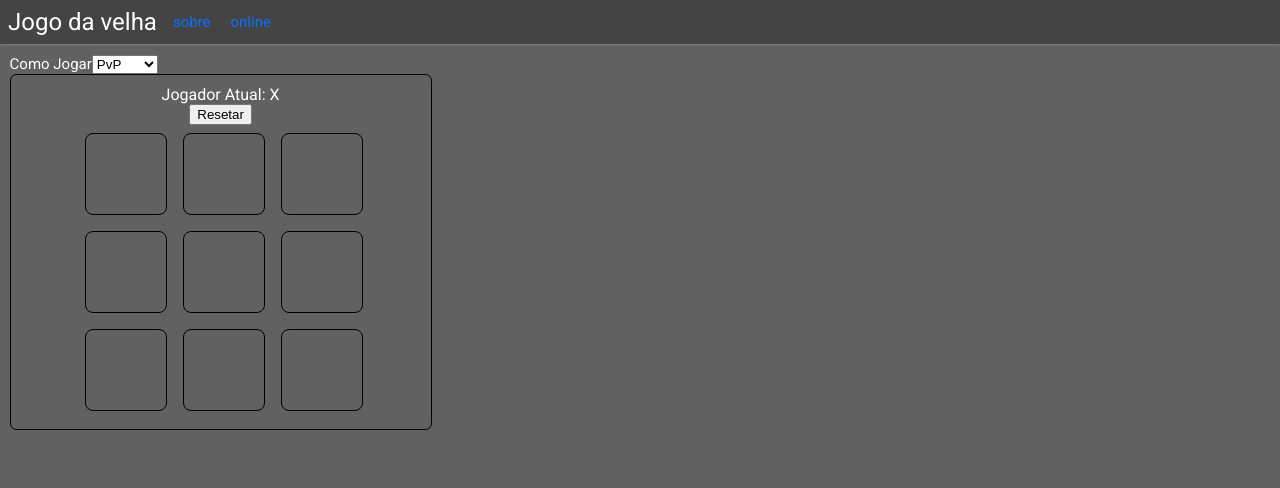
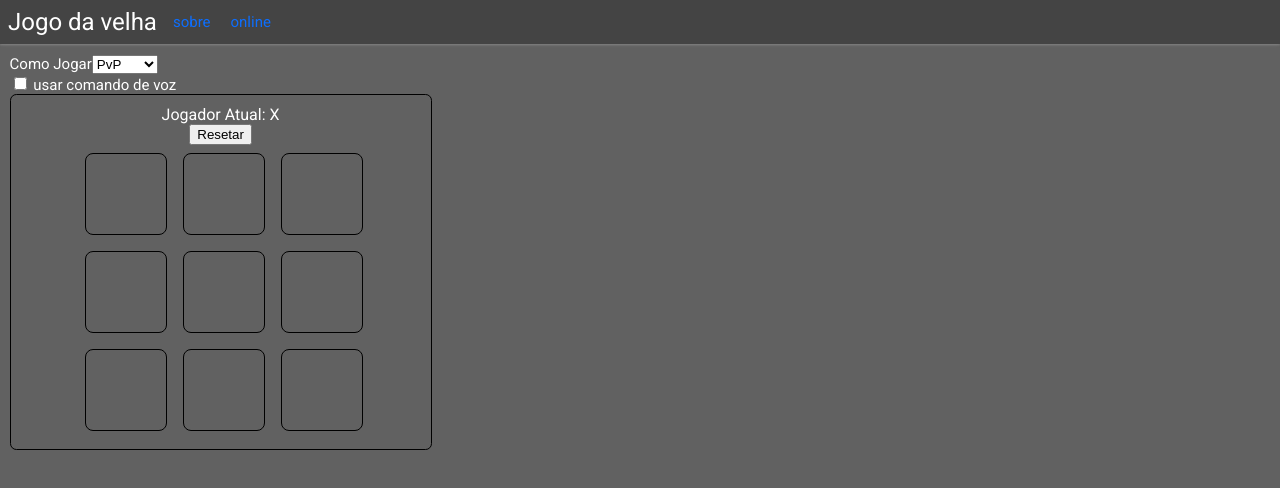
Before and after one commit to rcoliveira2016/game-da-old, a Nuxt app in the folder frontend/: page / in a window 1280 px wide. Shown: the top 488 px of the page. Built offline with nearby package versions, Linux system fonts and the light colour scheme.

Commit message:
ajustes na voz

```diff
--- /dev/null
+++ b/frontend/composables/parser-voz-jogo-da-velha/use-parser-voz-jogo-da-velha.ts
@@ -0,0 +1,84 @@
+interface IObjetoParserVozJogada {
+  linha: number;
+  coluna: number;
+}
+interface IErroParserVozJogada {
+  mensagem: string;
+}
+
+type ParserVozJogadaErro ={
+      sucesso: false;
+      erro: IErroParserVozJogada;
+};
+
+type ParserVozJogadaSucesso = {
+  sucesso: true;
+  objeto: IObjetoParserVozJogada;
+};
+
+type ParserVozJogada = ParserVozJogadaSucesso | ParserVozJogadaErro;
+
+const palavrasChaves = Object.freeze({
+  jogar: "jogar",
+  linha: "linha",
+  coluna: "coluna",
+});
+
+const mensagemErro = (
+  mensagem: string
+): {
+  sucesso: false;
+  erro: IErroParserVozJogada;
+} => {
+  return {
+    sucesso: false,
+    erro: {
+      mensagem,
+    },
+  };
+};
+
+const obterValorIndex = (textosSepadados: string[], texto: string) => {
+  const index = textosSepadados.indexOf(texto);
+  if (index == -1) {
+    return mensagemErro("Comando invalido");
+  }
+
+  const valor = textosSepadados[index + 1];
+  if (!valor) {
+    return mensagemErro("Comando invalido");
+  }
+
+  const valorInteriro = parseInt(valor);
+  if (isNaN(valorInteriro)) return mensagemErro("Comando invalido");
+  if(valorInteriro>4 || valorInteriro<1) return mensagemErro("Comando invalido");
+  return valorInteriro;
+};
+
+export const useParserVozJogada = (texto: string): ParserVozJogada => {
+  const incioTextoComandoJogada = texto
+    .substring(texto.indexOf(palavrasChaves.jogar))
+    .toLowerCase();
+
+  if (!incioTextoComandoJogada) {
+    return mensagemErro("Comando invalido");
+  }
+
+  const textosSepadados = incioTextoComandoJogada.split(" ");
+
+  if (textosSepadados.length != 5) return mensagemErro("Comando invalido");
+
+  const valorLinha = obterValorIndex(textosSepadados, palavrasChaves.linha);
+  if (typeof valorLinha === "object") return valorLinha;
+
+  const valorColuna = obterValorIndex(textosSepadados, palavrasChaves.coluna);
+  if (typeof valorColuna === "object") return valorColuna;
+
+  return {
+    sucesso: true,
+    objeto: {
+      linha: valorLinha,
+      coluna: valorColuna,
+    },
+  };
+};
--- a/frontend/composables/use-event-speech-recognition.ts
+++ b/frontend/composables/use-event-speech-recognition.ts
@@ -1,19 +1,47 @@
-type Fn = (texto:string)=> void
+type FnString = (texto: string) => void;
 
-export const useEventSpeechRecognition = () => {
-  const recognition = new webkitSpeechRecognition();
+export type EventSpeechRecognition = {
+  adicionarEventos(ouvinte: FnString): void;
+  iniciar(): void;
+  distruir(): void;
+  possuiSuporte: boolean;
+};
+
+export const useEventSpeechRecognition = (): EventSpeechRecognition => {
+  if (
+    !("SpeechRecognition" in window) &&
+    !("webkitSpeechRecognition" in window)
+  ) {
+    return {
+      adicionarEventos: (_: FnString) => {
+        console.error("Nao possui suporte");
+      },
+      iniciar: () => {
+        console.error("Nao possui suporte");
+      },
+      distruir: () => {
+        console.error("Nao possui suporte");
+      },
+      possuiSuporte: false,
+    };
+  }
+console.log("useEventSpeechRecognition");
+  const disparadorEvento = {
+    ouvintes: [] as FnString[],
+    dispararEventos(texto: string) {
+      this.ouvintes
+        .filter((ouvinte) => typeof ouvinte === "function")
+        .forEach((ouvinte) => ouvinte(texto));
+    },
+  };
+
+  var recognition: SpeechRecognition | undefined = undefined;
+
+  const iniciarReconhecimento = () => {
+    recognition = new webkitSpeechRecognition();
     recognition.interimResults = true;
     recognition.lang = "pt-BR";
     recognition.continuous = true;
-
-  const disparadorEvento = {
-    ouvintes: [] as Fn[],
-    dispararEventos(texto:string) {
-      this.ouvintes
-        .filter((ouvinte) => typeof ouvinte === "function")
-        .forEach((ouvinte) => ouvinte(texto));
-    }
-  };
 
     recognition.onresult = function (event) {
       for (let i = event.resultIndex; i < event.results.length; i++) {
@@ -23,11 +51,26 @@ export const useEventSpeechRecognition = () => {
         }
       }
     };
+
     recognition.start();
+  };
 
   return {
-    adicionarEventos(ouvinte: Fn) {
+    possuiSuporte: true,
+    iniciar() {
+      iniciarReconhecimento();
+    },
+    adicionarEventos(ouvinte: FnString) {
       disparadorEvento.ouvintes.push(ouvinte);
-    }
+    },
+    distruir() {
+      disparadorEvento.ouvintes = [];
+
+      if (!recognition) return;
+
+      recognition.stop();
+      recognition.abort();
+      recognition = undefined;
     }
   };
+};
--- a/frontend/composables/use-maneger-jogo-da-velha.ts
+++ b/frontend/composables/use-maneger-jogo-da-velha.ts
@@ -17,6 +17,7 @@ export const useManegerJogoDaVelha = () => {
   const ganhador = ref<ColJogoDaVelha | undefined>();
   const jogadorAtual = ref<ValorColSelecionado>("X");
   const iaPlayer = ref<ValorColSelecionado | "">("");
+  const usarVoz = ref(false);
 
   const setarJogada = (event: ColSelecionadoEvent) => {
     setarJogadaBoard(event.indexRow, event.indexCol);
@@ -70,63 +71,66 @@ export const useManegerJogoDaVelha = () => {
   };
 
   const jogadorHumano = () => {
-    return iaPlayer.value === "" ? "X" : toogle(iaPlayer.value as ValorColSelecionado);
+    return iaPlayer.value === ""
+      ? "X"
+      : toogle(iaPlayer.value as ValorColSelecionado);
   };
 
   const iniciar = () => {
     setarPlayerIA();
-    ouvirCamandosVoz();
   };
-
-  watch(iaPlayer, () => {
-    resetar();
-  })
 
   const toogle = (value: Ref<ValorColSelecionado> | ValorColSelecionado) => {
     const realValue = typeof value === "string" ? value : value.value;
 
     return realValue === "X" ? "O" : "X";
-  }
+  };
 
+  let canalEventoVoz: EventSpeechRecognition | undefined = undefined;
   const ouvirCamandosVoz = () => {
-    const canalEventoVoz = useEventSpeechRecognition();
+    canalEventoVoz = canalEventoVoz ?? useEventSpeechRecognition();
+    if (!canalEventoVoz.possuiSuporte) {
+      console.error("Nao possui suporte");
+      return;
+    }
     canalEventoVoz.adicionarEventos((texto) => {
-      console.log(texto);
-      if (!validarComandoVoz(texto)) return;
+      const parserJogadaVoz = useParserVozJogada(texto);
+      if (!parserJogadaVoz.sucesso) {
+        console.error(parserJogadaVoz.erro);
+        return;
+      }
+      setarJogada({
+        col: board.value[parserJogadaVoz.objeto.linha - 1][
+          parserJogadaVoz.objeto.coluna - 1
+        ],
+        indexCol: parserJogadaVoz.objeto.coluna - 1,
+        indexRow: parserJogadaVoz.objeto.linha - 1,
+      });
+    });
+    canalEventoVoz.iniciar();
+  };
+  const destruitCamandosVoz = () => {
+    canalEventoVoz?.distruir();
+  };
 
-      const objetoJogadaVoz = parserVozJogada(texto);
-      setarJogada({
-        col: board.value[objetoJogadaVoz.linha - 1][objetoJogadaVoz.coluna - 1],
-        indexCol: objetoJogadaVoz.coluna - 1,
-        indexRow: objetoJogadaVoz.linha - 1,
-      })
-    })
-  }
+  watch(iaPlayer, () => {
+    resetar();
+  });
 
-  const parserVozJogada = (texto: string) => {
-    const incioTextoComandoJogada = texto.substring(texto.indexOf("jogar")).toLowerCase();
-    const textosSepadados = incioTextoComandoJogada.split(' ');
-    const indexLinha = textosSepadados.indexOf("linha");
-    const valorLinha = textosSepadados[indexLinha + 1];
-
-    const indexColuna = textosSepadados.indexOf("coluna");
-    const valorColuna = textosSepadados[indexColuna + 1];
-
-    return {
-      linha: parseInt(valorLinha),
-      coluna: parseInt(valorColuna),
+  watch(usarVoz, () => {
+    if (!usarVoz.value) {
+      destruitCamandosVoz();
+      return;
     }
-  }
-
-  const validarComandoVoz = (texto: string) => {
-    return texto.includes('jogar') && texto.includes('linha') && texto.includes('coluna');
-  }
+    ouvirCamandosVoz();
+  });
 
   return {
     board,
     jogadorAtual,
     ganhador,
     iaPlayer,
+    usarVoz,
     setarJogada,
     resetar,
     iniciar,
--- a/frontend/pages/index.vue
+++ b/frontend/pages/index.vue
@@ -6,6 +6,9 @@
       <option value="O">X vs IA</option>
       <option value="X">O vs IA</option>
     </select>
+  </div>
+  <div>
+    <input type="checkbox" v-model="usarVoz"> usar comando de voz
   </div>
   <div v-if="iaPlayer">
     AI: {{ iaPlayer }}
@@ -16,7 +19,7 @@
 </template>
 <script setup lang="ts">
 import JogoDaVelhaComponent from '@/components/jogo-vela/JogoDaVelhaComponent.vue';
-const { board, jogadorAtual, ganhador, iaPlayer, setarJogada, resetar, iniciar } = useManegerJogoDaVelha();
+const { board, jogadorAtual, ganhador, iaPlayer, usarVoz, setarJogada, resetar, iniciar } = useManegerJogoDaVelha();
 onMounted(() => {
   iniciar();
 })
```
Lines whose indentation alone changed are shown as unchanged.
